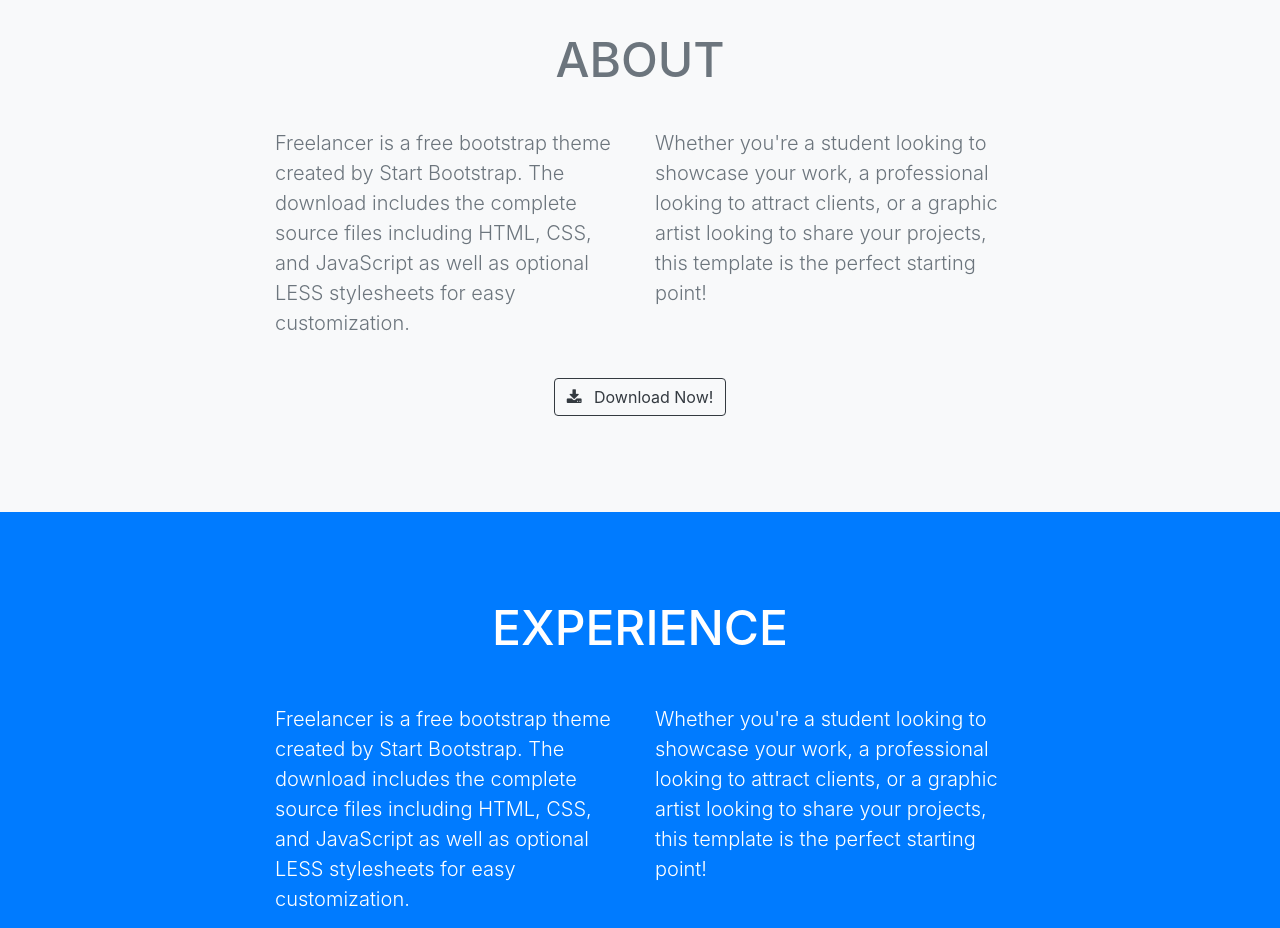
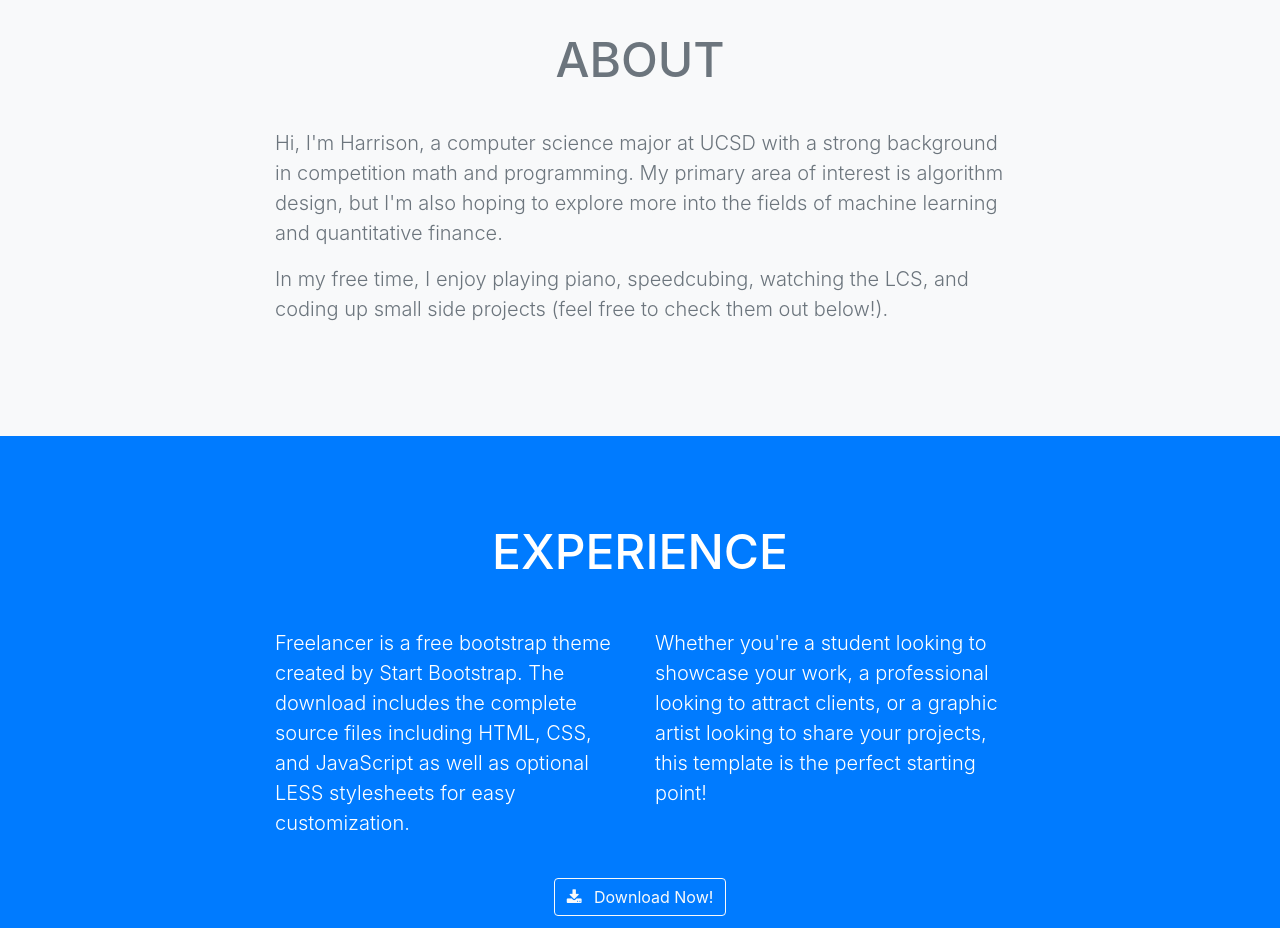
Before and after one commit to hmku/hmku.github.io, a website with bundled scripts: page index.html in a window 1280 px wide. Shown: the part 780-1708 px from the top of the page. Built offline with nearby package versions, Linux system fonts and the light colour scheme.

Commit message:
Add About section

```diff
--- a/index.html
+++ b/index.html
@@ -71,18 +71,13 @@
           <h2 class="text-center text-uppercase text-secondary mb-0">About</h2>
           <br><br>
           <div class="row">
-              <div class="col-lg-4 ml-auto">
-                <p class="lead">Freelancer is a free bootstrap theme created by Start Bootstrap. The download includes the complete source files including HTML, CSS, and JavaScript as well as optional LESS stylesheets for easy customization.</p>
+              <div class="col-lg-8 m-auto">
+                <p class="lead"> Hi, I'm Harrison, a computer science major at UCSD with a strong background in competition math and programming. My primary area of interest is algorithm design, but I'm
+                  also hoping to explore more into the fields of machine learning and quantitative finance.
+                </p>
+                <p class="lead"> In my free time, I enjoy playing piano, speedcubing, watching the LCS, and coding up small side projects (feel free to check them out below!).
+                </p>
               </div>
-              <div class="col-lg-4 mr-auto">
-                <p class="lead">Whether you're a student looking to showcase your work, a professional looking to attract clients, or a graphic artist looking to share your projects, this template is the perfect starting point!</p>
-              </div>
-            </div>
-            <div class="text-center mt-4">
-              <a class="btn btn-xl btn-outline-dark" href="#">
-                <i class="fa fa-download mr-2"></i>
-                Download Now!
-              </a>
             </div>
         </div>
       </section>
@@ -101,7 +96,7 @@
           </div>
         </div>
         <div class="text-center mt-4">
-          <a class="btn btn-xl btn-outline-light" href="#">
+          <a class="btn btn-xl btn-outline-light js-scroll-trigger" href="#">
             <i class="fa fa-download mr-2"></i>
             Download Now!
           </a>
```
